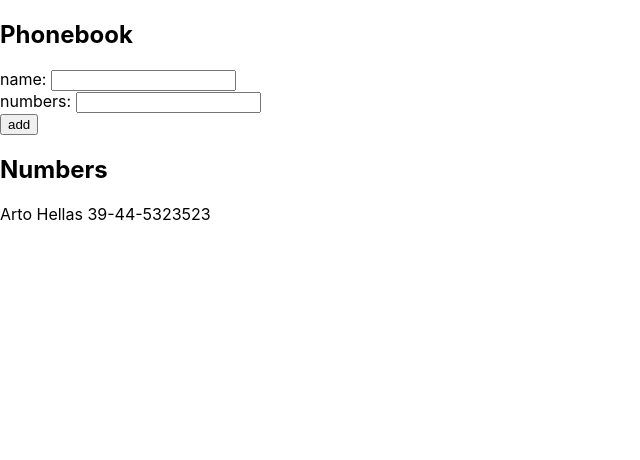
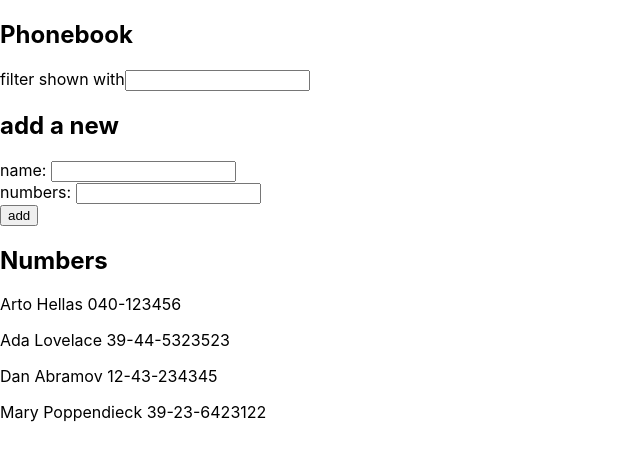
Before and after one commit to porelsoumen/fullstackapp, a React (Create React App) app in the folder part2/phonebook/: page / in a window 1280 px wide. Shown: the top 460 px of the page, without its empty margins (0-640 px from the left). Built offline with nearby package versions, Linux system fonts and the light colour scheme.

Commit message:
Exercise 2.9

```diff
--- a/part2/phonebook/src/App.js
+++ b/part2/phonebook/src/App.js
@@ -2,10 +2,14 @@ import React, { useState } from 'react'
 
 const App = () => {
   const [ persons, setPersons ] = useState([
-    { name: 'Arto Hellas', number: '39-44-5323523' }
+    { name: 'Arto Hellas', number: '040-123456' },
+    { name: 'Ada Lovelace', number: '39-44-5323523' },
+    { name: 'Dan Abramov', number: '12-43-234345' },
+    { name: 'Mary Poppendieck', number: '39-23-6423122' }
   ])
   const [ newName, setNewName ] = useState('')
   const [ newNumber, setNewNumber ] = useState('')
+  const [ searchTerm, setSearchTerm ] = useState('')
 
   const addNewPerson = (event) => {
     event.preventDefault()
@@ -36,9 +40,22 @@ const App = () => {
     setNewNumber(event.target.value)
   }
 
+  const handleSearchChange = (event) => {
+    console.log(event.target.value)
+    setSearchTerm(event.target.value)
+  }
+
+  const matches = persons.filter(person => {
+    return (
+      person.name.toLowerCase().includes(searchTerm)
+    )
+  })
+
   return (
     <div>
       <h2>Phonebook</h2>
+      <div>filter shown with<input value={searchTerm} onChange={handleSearchChange} /></div>
+      <h2>add a new</h2>
       <form onSubmit={addNewPerson}>
         <div>
           name: <input value={newName} onChange={handleNameChange} />
@@ -51,7 +68,7 @@ const App = () => {
         </div>
       </form>
       <h2>Numbers</h2>
-      {persons.map(person => {
+      {matches.map(person => {
         return (
         <p key={person.name}>{person.name} {person.number}</p>
         )
```
